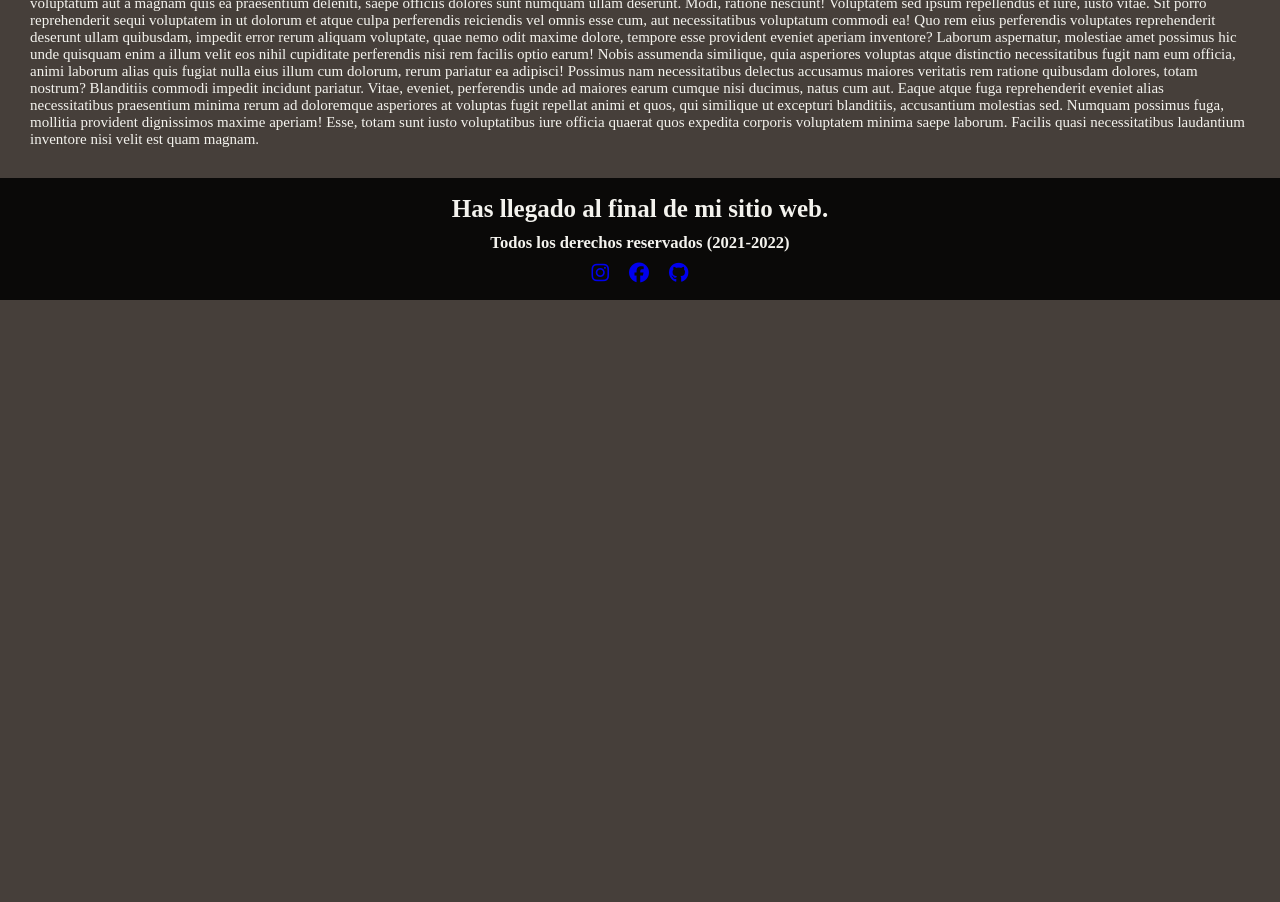
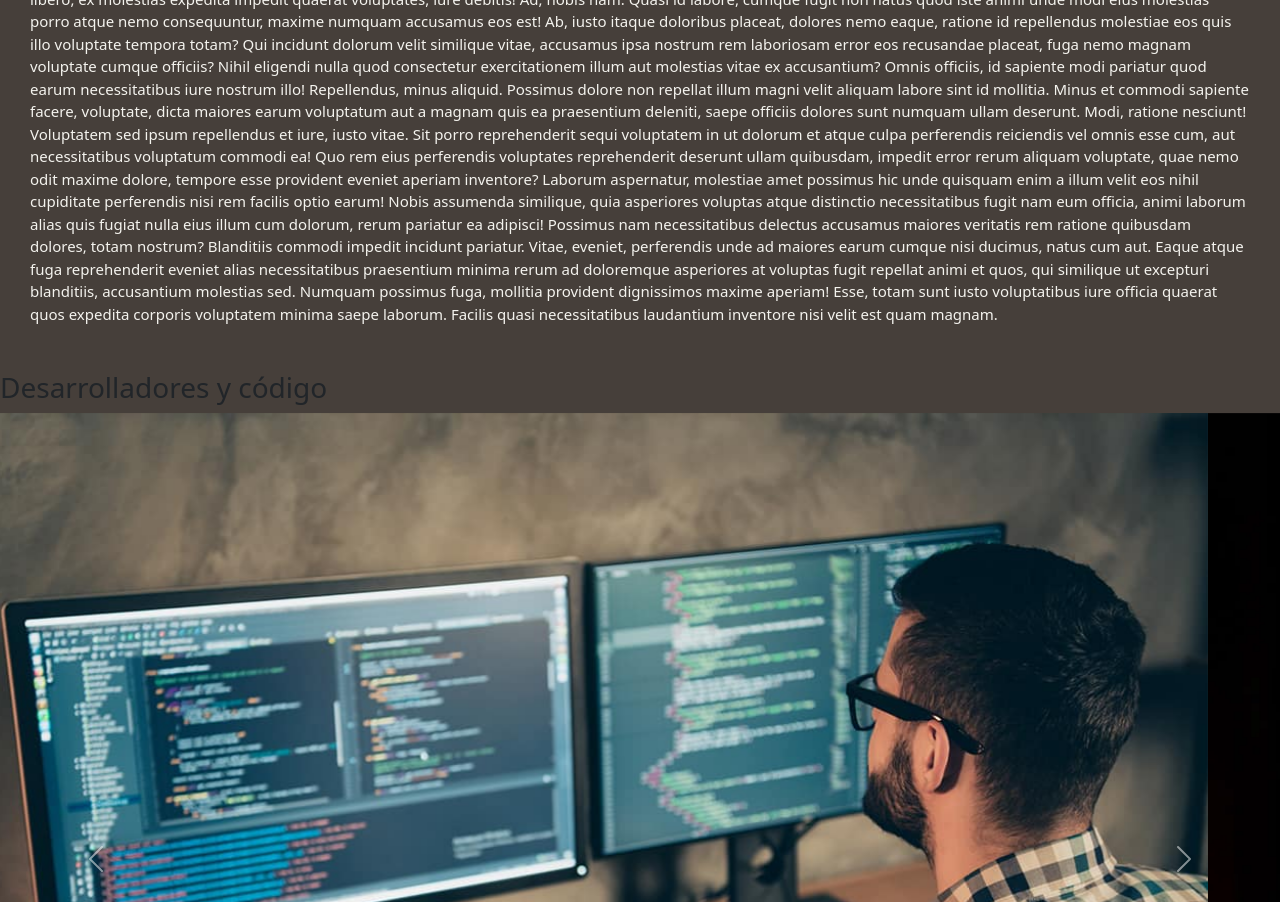
Before and after one commit to lautorrente/animaciones_transformaciones, a plain HTML site: page index.html in a window 1280 px wide. Shown: the part 1038-1940 px from the top of the page. Before the commit the page ends 1338 px from the top, so only its background shows below. Drawn offline with nearby package versions, Linux system fonts and the light colour scheme.

Commit message:
+ carousel

```diff
--- a/index.html
+++ b/index.html
@@ -9,6 +9,7 @@
     <link rel="preconnect" href="https://fonts.googleapis.com">
     <link rel="preconnect" href="https://fonts.gstatic.com" crossorigin>
     <link href="https://fonts.googleapis.com/css2?family=Spline+Sans:wght@300&display=swap" rel="stylesheet">
+    <link href="https://cdn.jsdelivr.net/npm/bootstrap@5.1.3/dist/css/bootstrap.min.css" rel="stylesheet" integrity="sha384-1BmE4kWBq78iYhFldvKuhfTAU6auU8tT94WrHftjDbrCEXSU1oBoqyl2QvZ6jIW3" crossorigin="anonymous">
     <link rel="stylesheet" href="./css/style.css">
     <link rel="stylesheet" href="https://cdnjs.cloudflare.com/ajax/libs/animate.css/4.1.1/animate.min.css"/>
 </head>
@@ -82,6 +83,31 @@
             </p>
         </section>
 
+        <section class="section2_index">
+            <span><h3>Desarrolladores y código</h3></span>
+            <div id="carouselExampleControls" class="carousel slide" data-bs-ride="carousel">
+                <div class="carousel-inner">
+                  <div class="carousel-item active">
+                    <img src="./imgs/img-carousel1.jpg" class="d-block w-100" alt="codigo desarrollado">
+                  </div>
+                  <div class="carousel-item">
+                    <img src="./imgs/img-carousel2.jpg" class="d-block w-100" alt="codigo desarrollado">
+                  </div>
+                  <div class="carousel-item">
+                    <img src="./imgs/img-carousel3.jpg" class="d-block w-100" alt="codigo desarrollado">
+                  </div>
+                </div>
+                <button class="carousel-control-prev" type="button" data-bs-target="#carouselExampleControls" data-bs-slide="prev">
+                  <span class="carousel-control-prev-icon" aria-hidden="true"></span>
+                  <span class="visually-hidden">Previous</span>
+                </button>
+                <button class="carousel-control-next" type="button" data-bs-target="#carouselExampleControls" data-bs-slide="next">
+                  <span class="carousel-control-next-icon" aria-hidden="true"></span>
+                  <span class="visually-hidden">Next</span>
+                </button>
+              </div>
+        </section>
+
         <footer class="footer">
             <h4><b>Has llegado al final de mi sitio web.</b></h4>
             <h5>Todos los derechos reservados (2021-2022)</h5>
@@ -112,5 +138,7 @@
             </div>
         </footer>
     </div>
+
+    <script src="https://cdn.jsdelivr.net/npm/bootstrap@5.1.3/dist/js/bootstrap.bundle.min.js" integrity="sha384-ka7Sk0Gln4gmtz2MlQnikT1wXgYsOg+OMhuP+IlRH9sENBO0LRn5q+8nbTov4+1p" crossorigin="anonymous"></script>
 </body>
 </html>
--- a/scss/style.scss
+++ b/scss/style.scss
@@ -76,6 +76,12 @@ header {
     font-family: 'Spline Sans', sans-serif;
     }
 }
+/*----------------------- 1ST SECTION --------------------------*/
+.section2_index {
+        h3 {
+        text-align: center;
+        }
+    }
 /*----------------------- GRID CONTAINER --------------------------*/
 .grid__container {
     grid-template-columns: repeat(4, 1fr);
```
Also changed, not shown: imgs/img-carousel1.jpg (added), imgs/img-carousel2.jpg (added), imgs/img-carousel3.jpg (added).
